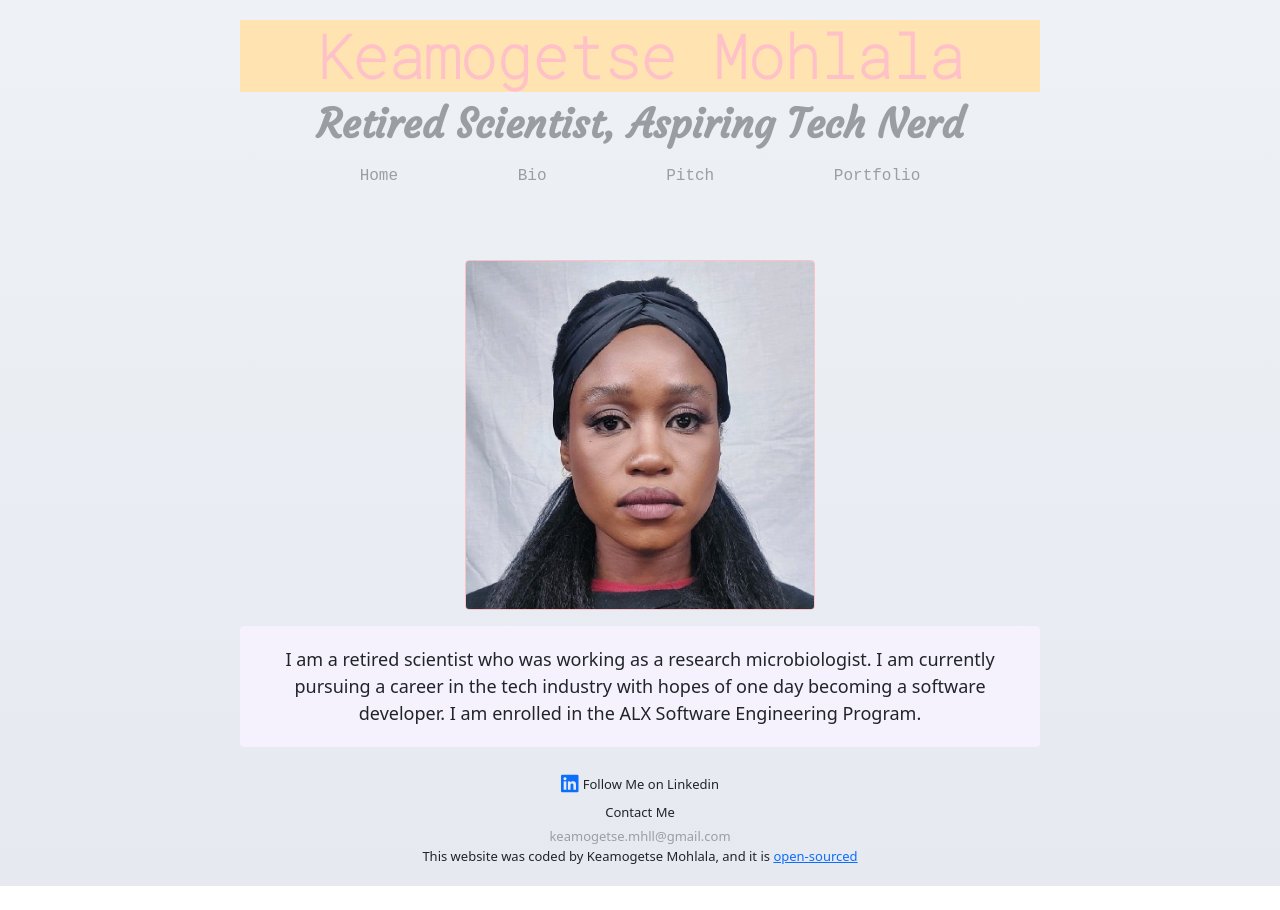
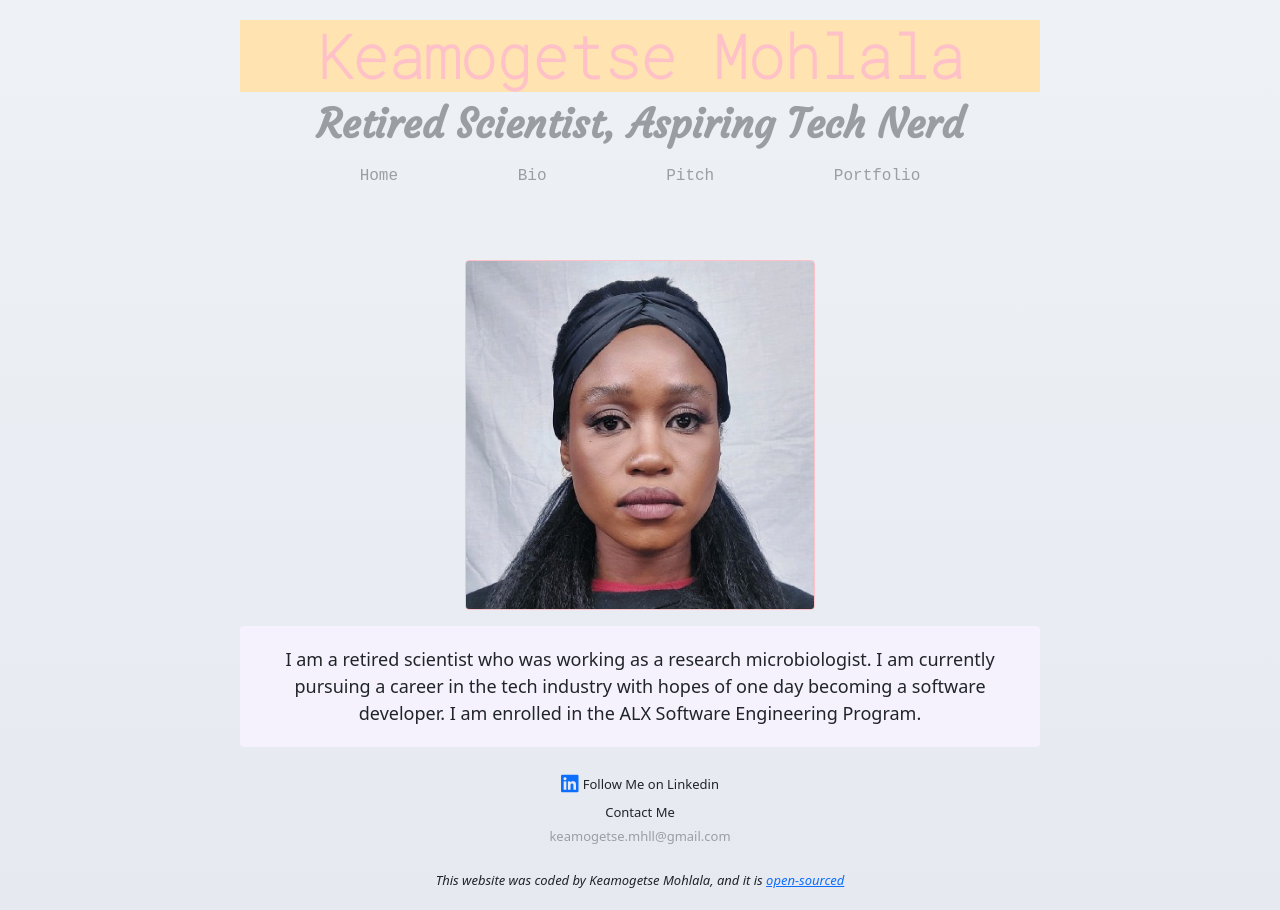
Before and after one commit to KeaMohlala/SheCodes-Portfolio-Project, a plain HTML site: page index.html in a window 1280 px wide. Before the commit the page ends 886 px from the top, so only its background shows below. Drawn offline with nearby package versions, Linux system fonts and the light colour scheme; a web font is replaced by a local one.

Commit message:
footer styling

```diff
--- a/index.html
+++ b/index.html
@@ -75,10 +75,16 @@
           keamogetse.mhll@gmail.com
         </a>
       </div>
-      <div class="GitHub-link">
+      <div class="GitHub-link mt-4">
         <p class="text-center">
-          This website was coded by Keamogetse Mohlala, and it is
-          <a href="" target="_blank">open-sourced</a>
+          <em>
+            This website was coded by Keamogetse Mohlala, and it is
+            <a
+              href="https://github.com/KeaMohlala/SheCodes-Portfolio-Project"
+              target="_blank"
+              >open-sourced</a
+            >
+          </em>
         </p>
       </div>
     </div>
```
Also changed, not shown: bio.html (+9 -3 lines), pitch.html (+9 -3 lines), portfolio.html (+11 -5 lines), 2 other files.
